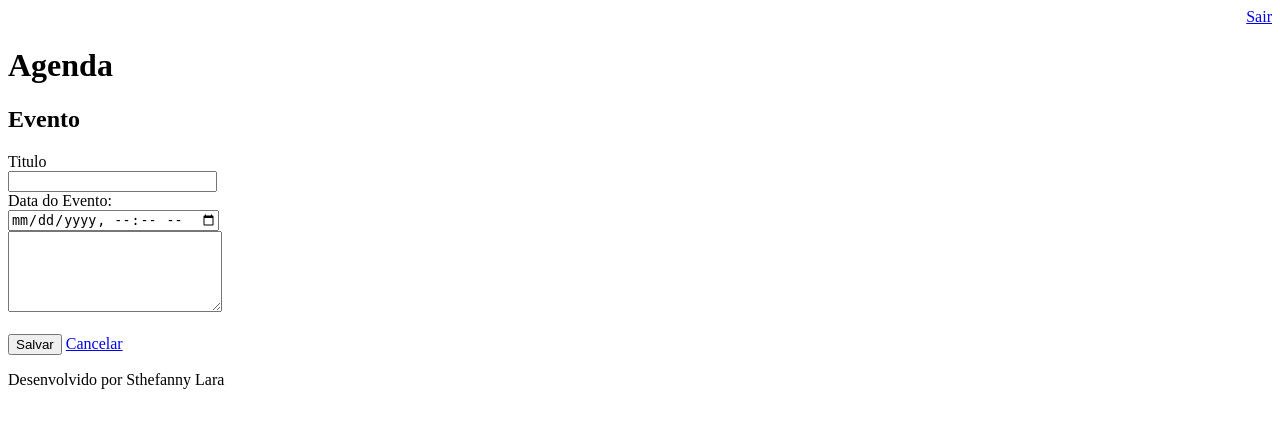
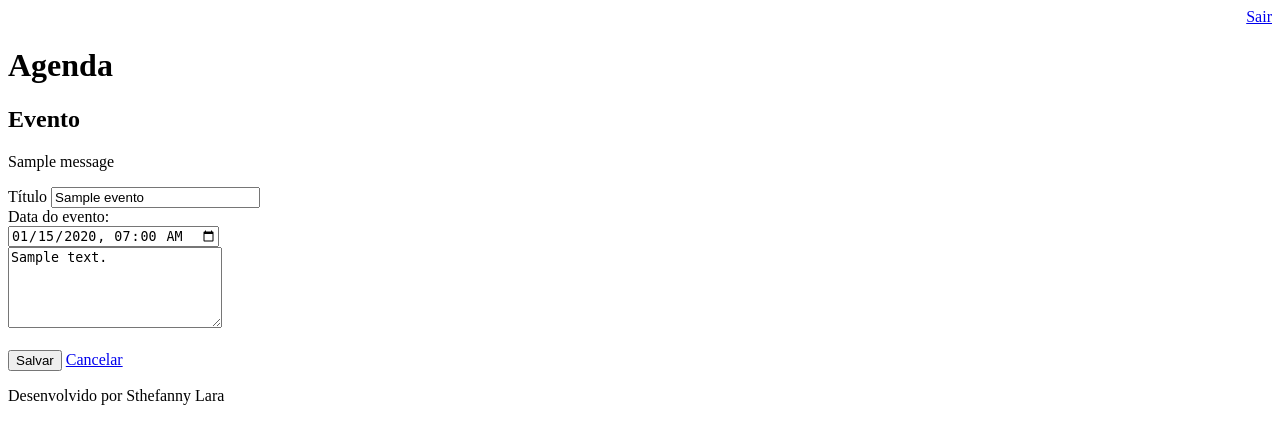
Before and after one commit to salexandrino/agenda, a Django app: page /agenda/evento/?id=1 in a window 1280 px wide. Shown: the top 444 px of the page. Run offline with Django 3.2, Linux system fonts and the light colour scheme; a user stored in the database is signed in; tables that the repository leaves empty hold one stand-in row (values such as "Sample post"); one stand-in notice (Sample message) is shown.

```diff
--- a/agenda/urls.py
+++ b/agenda/urls.py
@@ -23,9 +23,9 @@ urlpatterns = [
     path('agenda/', views.lista_eventos, name='agenda'),
     path('agenda/evento/', views.evento, name='evento'),
     path('agenda/evento/submit/', views.submit_evento, name='submit_evento'),
+    path('agenda/evento/delete/<int:id_evento>/', views.delete_evento, name='delete_evento'),
     path('', RedirectView.as_view(url = '/agenda/' )),
-    path('login/', views.login_user),
-    path('login/submit', views.submit_login),
-    path('login/submit/', views.submit_login),
-    path('logout/', views.logout_user)
+    path('login/', views.login_user, name='login'),
+    path('login/submit/', views.submit_login, name='submit_login'),
+    path('logout/', views.logout_user, name='logout'),
 ]
--- a/core/models.py
+++ b/core/models.py
@@ -1,5 +1,6 @@
 from django.db import models
 from django.contrib.auth.models import User
+from django.utils import timezone
 
 class Evento(models. Model):
     titulo = models.CharField(max_length=100)
@@ -18,3 +19,7 @@ class Evento(models. Model):
 
     def get_data_criacao(self):
         return self.data_criacao.strftime('%d/%m/%Y %H:%M')
+
+    def get_data_input_evento(self):
+        data_evento_local = timezone.localtime(self.data_evento)
+        return data_evento_local.strftime('%Y-%m-%dT%H:%M')
--- a/core/templates/evento.html
+++ b/core/templates/evento.html
@@ -2,17 +2,20 @@
 {% block content %}
 
 <h2>Evento</h2>
+    {% for message in messages %}
+    <p>{{ message }}</p>
+    {% endfor %}
     <form action="{% url 'submit_evento' %}" method="POST"> {% csrf_token %}
-    <label>Titulo</label>
+    <label for="titulo">Título</label>
+    <input type="hidden" name="id_evento" value="{{ evento.id|default:'' }}">
+    <input id="titulo" type="text" name="titulo" size="23" value="{{ evento.titulo|default:'' }}" required>
     <br>
-    <input type="text" name ="titulo" size="23" >
+    <label for="data_evento">Data do evento:</label>
     <br>
-    <label> Data do Evento: </label>
-    <br>
-    <input type="datetime-local" name ="data_evento" >
+    <input id="data_evento" type="datetime-local" name="data_evento" value="{{ evento.get_data_input_evento|default:'' }}" required>
     <br>
 
-    <textarea name = 'descricao' rows="5" cols="24"></textarea>
+    <textarea name="descricao" rows="5" cols="24">{{ evento.descricao|default:'' }}</textarea>
     <br><br>
     <button type = "submit">Salvar</button>
     <a href="{% url 'agenda' %}">Cancelar</a>
--- a/core/templates/login.html
+++ b/core/templates/login.html
@@ -8,7 +8,7 @@
 
 <body>
     <h1>Login</h1>
-    <form action="/login/submit/" method="POST">
+    <form action="{% url 'submit_login' %}" method="POST">
         {% csrf_token %}
         <div align = "center">
             <label>Usuário:</label>
--- a/core/views.py
+++ b/core/views.py
@@ -1,7 +1,7 @@
 from django.contrib import messages
 from django.contrib.auth import authenticate, login, logout
 from django.contrib.auth.decorators import login_required
-from django.shortcuts import redirect, render
+from django.shortcuts import get_object_or_404, redirect, render
 
 from core.models import Evento
 
@@ -32,27 +32,51 @@ def submit_login(request):
 
 @login_required(login_url='/login/')
 def lista_eventos(request):
-    usuario = request.user
-    evento = Evento.objects.filter(usuario=request.user)
-    dados = {'eventos': evento}
+    eventos = Evento.objects.filter(usuario=request.user)
+    dados = {'eventos': eventos}
     return render(request, 'agenda.html', dados)
 
 
 @login_required(login_url = '/login/')
 def evento(request):
-    return render(request, 'evento.html')
+    id_evento = request.GET.get('id')
+    dados = {}
+    if id_evento:
+        dados['evento'] = get_object_or_404(Evento, id=id_evento, usuario=request.user)
+    return render(request, 'evento.html', dados)
 
 
-@login_required
+@login_required(login_url='/login/')
 def submit_evento(request):
-    if request.POST:
-        titulo = request.POST.get('titulo')
-        data_evento = request.POST.get('data_evento')
-        descricao = request.POST.get('descricao')
-        usuario = request.user
-        Evento.objects.create(titulo=titulo,
-                              data_evento= data_evento,
-                              descricao=descricao,
-                              usuario=usuario)
+    if request.method != 'POST':
+        return redirect('agenda')
 
-    return redirect('/')
+    titulo = request.POST.get('titulo', '').strip()
+    data_evento = request.POST.get('data_evento')
+    if not titulo or not data_evento:
+        messages.error(request, 'Preencha o título e a data do evento.')
+        return redirect('evento')
+
+    id_evento = request.POST.get('id_evento')
+    if id_evento:
+        evento = get_object_or_404(Evento, id=id_evento, usuario=request.user)
+        evento.titulo = titulo
+        evento.data_evento = data_evento
+        evento.descricao = request.POST.get('descricao') or ''
+        evento.save()
+    else:
+        Evento.objects.create(
+            titulo=titulo,
+            data_evento=data_evento,
+            descricao=request.POST.get('descricao') or '',
+            usuario=request.user,
+        )
+
+    return redirect('agenda')
+
+@login_required(login_url='/login/')
+def delete_evento(request, id_evento):
+    if request.method == 'POST':
+        evento = get_object_or_404(Evento, id=id_evento, usuario=request.user)
+        evento.delete()
+    return redirect('agenda')
```
Also changed, not shown: core/templates/agenda.html (+9 -4 lines).
